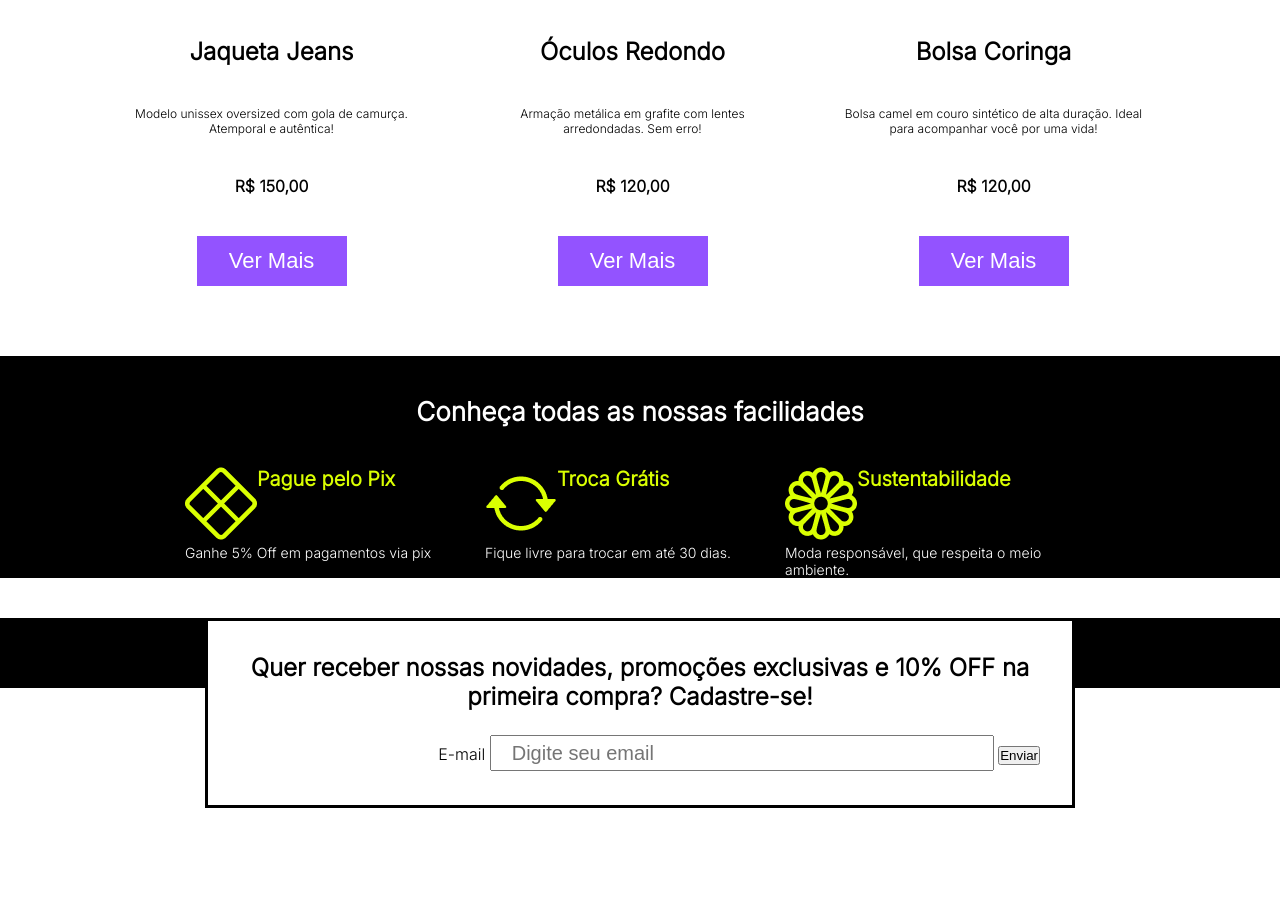
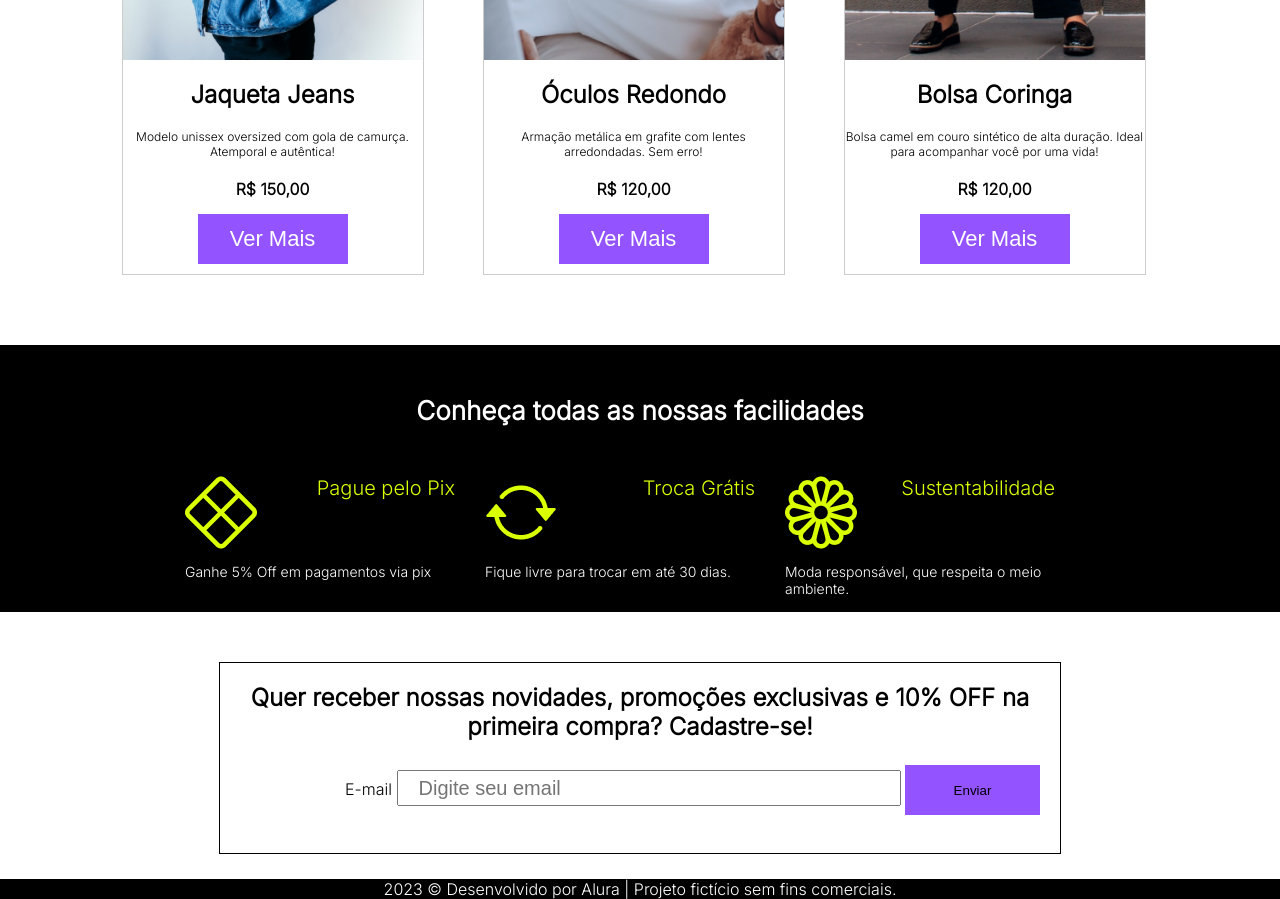
Before and after one commit to robson-haaland/challenge, a website: page index.html in a window 1280 px wide. Shown: the part 1799-2698 px from the top of the page. Before the commit the page ends 2607 px from the top, so only its background shows below. Drawn offline with nearby package versions, Linux system fonts and the light colour scheme.

Commit message:
Add files via upload

```diff
--- a/index.html
+++ b/index.html
@@ -51,7 +51,7 @@
 
 <section class="categoria">
     <h2 class="categoria-titulo">Busque por categoria:</h2>
-    <br>
+
     <div class="categoria-container">
         <figure class="secao">
             <img src="img/Categorias/Categoria camiseta.png" alt="camisetas">
@@ -79,120 +79,95 @@
         </figure>
     </div>
  </section>
-<br><br>
+
  <section class="produtos">
     <h2>Produtos que estão bombando!</h2>
-    <br>
+
     <div class="produto_container">
         <div class="card">
             <img src="img/Imagens Cards/Camiseta.png">
-            <br><br>
-            <strong class="produto_anuncio">Camiseta Conforto</strong>
-            <br><br>
-            <p class="produto_descricao">Multicores e tamanhos. Tecido de algodão 100%,</p>
-            <p class="produto_descricao">fresquinho para o verão. Modelagem unissex.</p>
-            <br><br>
-            <strong class="preço">R$ 70,00</strong>
-            <br><br>
+            <h3 class="produto_anuncio">Camiseta Conforto</h3>
+             <p class="produto_descricao">Multicores e tamanhos. Tecido de algodão 100%, fresquinho para o verão. Modelagem unissex.</p>
+            <p class="produto_descricao1">R$ 70,00</p>
             <a href="#" target="_self" >
             <button type="submit" class="ver-mais-btn">Ver Mais</button>
             </a>
         </div>
         <div div class="card">
             <img src="img/Imagens Cards/Calça.png">
-            <br><br>
-            <strong class="produto_anuncio">Calça Alfaiataria</strong>
-            <br><br>
+            <h3 class="produto_anuncio">Calça Alfaiataria</h3>
             <p class="produto_descricao">Modelo Wide Leg alfaiataria em linho. Uma peça pra vida toda!</p>
-            <br><br>
-            <strong class="preço">R$ 180,00</strong>
-            <br><br>
+            <p class="produto_descricao1">R$ 180,00</p>
             <a href="#" target="_self">
             <button class="ver-mais-btn">Ver Mais</button>
             </a>
         </div>
         <div class="card">
             <img src="img/Imagens Cards/Tenis.png">
-            <br><br>
-            <strong class="produto_anuncio">Tênis Chunky</strong>
-            <br><br>
+            <h3 class="produto_anuncio">Tênis Chunky</h3>
             <p class="produto_descricao">Snicker casual com solado mais alto e modelagem robusta. Modelo unissex.</p>
-            <br><br>
-            <strong class="preço">R$ 250,00</strong>
-            <br><br>
+            <p class="produto_descricao1">R$ 250,00</p>
             <a href="#" target="_self">
                 <button class="ver-mais-btn">Ver Mais</button>
             </a>
         </div>
     </div>
-        <br><br><br>
+
         <div class="produto_container">
         <div class="card">
             <img src="img/Imagens Cards/Jaqueta.png">
-            <br><br>
-            <strong class="produto_anuncio">Jaqueta Jeans</strong>
-            <br><br>
+            <h3 class="produto_anuncio">Jaqueta Jeans</h3>
             <p class="produto_descricao">Modelo unissex oversized com gola de camurça. Atemporal e autêntica!</p>
-            <br><br>
-            <strong class="preço">R$ 150,00</strong>
-            <br><br>
+            <p class="produto_descricao1">R$ 150,00</p>
             <a href="#" target="_self">
                 <button class="ver-mais-btn">Ver Mais</button>
             </a>
         </div>
         <div class="card">
             <img src="img/Imagens Cards/óculos.png">
-            <br><br>
-        <strong class="produto_anuncio">Óculos Redondo</strong>
-            <br><br>
-            <p class="produto_descricao">Armação metálica em grafite com lentes arredondadas. Sem erro!</p>
-            <br><br>
-            <strong class="preço">R$ 120,00</strong>
-            <br><br>
-            <a href="#" target="_self">
-                <button class="ver-mais-btn">Ver Mais</button>
+        <h3 class="produto_anuncio">Óculos Redondo</h3>
+         <p class="produto_descricao">Armação metálica em grafite com lentes arredondadas. Sem erro!</p>
+         <p class="produto_descricao1">R$ 120,00</p>
+         <a href="#" target="_self">
+         <button class="ver-mais-btn">Ver Mais</button>
             </a>
         </div>
         <div class="card">
             <img src="img/Imagens Cards/Bolsa.png">
-            <br><br>
-            <strong class="produto_anuncio">Bolsa Coringa</strong>
-            <br><br>
+            <h3 class="produto_anuncio">Bolsa Coringa</h3>
             <p class="produto_descricao">Bolsa camel em couro sintético de alta duração. Ideal para acompanhar você por uma vida!</p>
-            <br><br>
-            <strong class="preço">R$ 120,00</strong>
-            <br><br>
+            <p class="produto_descricao1">R$ 120,00</p>
             <a href="#" target="_self">
-                <button class="ver-mais-btn">Ver Mais</button>
+            <button class="ver-mais-btn">Ver Mais</button>
             </a>
         </div>
          </section>
-         <br><br><br>
+
          <section class="redes-sociais">
-            <br><br>
+
             <h2 class="redes_titulo">Conheça todas as nossas facilidades</h2>
-            <br><br>
+
             <div class="redes_icones">
                 <div class="redes_img">
                 <img src="img/Ícones/x-diamond (2).png">
-                <strong class="redes_subtitulo">Pague pelo Pix</strong>
+                <p class="redes_subtitulo">Pague pelo Pix</p>
                 <p class="rede_texto">Ganhe 5% Off em pagamentos via pix</p>
                 </div>
                 <div class="redes_img">
                     <img src="img/Ícones/arrow-repeat (2).png">
-                    <strong class="redes_subtitulo">Troca Grátis</strong>
+                    <p class="redes_subtitulo">Troca Grátis</p>
                     <p class="rede_texto">Fique livre para trocar em até 30 dias.</p>
                 </div>
                 <div class="redes_img">
                     <img src="img/Ícones/flower1 (3).png">
-                    <strong class="redes_subtitulo">Sustentabilidade</strong>
+                    <p class="redes_subtitulo">Sustentabilidade</p>
                     <p class="rede_texto">Moda responsável, que respeita o meio ambiente.</p>
                 </div>
             </div>
 
          </section>
-         <br><br>
-         <dialog open class="conteudo">
+
+         <div class="conteudo">
             <h2 class="conteudo_texto">Quer receber nossas novidades, promoções exclusivas e 10% OFF na primeira compra? Cadastre-se!</h2>
             <form>
                 <label for="name">E-mail</label>
@@ -200,10 +175,10 @@
                 <button type="submit" class="conteudo_botao">Enviar</button>
             </form>
 
-         </dialog>
+         </div>
 
          <footer class="rodapé">
-            <br>
+
             <p class="rodapé_titulo">2023 © Desenvolvido por Alura | Projeto fictício sem fins comerciais.</p>
           </footer>
 
--- a/styles/categoria.css
+++ b/styles/categoria.css
@@ -2,6 +2,7 @@
     display: flex;
     justify-content: center;
     gap: 16px;
+    padding-top: 60px;
 }
 
 .secao{
@@ -14,6 +15,7 @@
 
 .categoria-titulo{
     text-align: center;
+    padding-top: 50px;
 }
 
 .secao_titulo{
--- a/styles/conteudo.css
+++ b/styles/conteudo.css
@@ -1,11 +1,15 @@
 .conteudo{
-   background: var(--branco-principal);
-   border-radius: 0,5rem;
-   padding: 2rem;
-   text-align: center;
-   width: min(50rem, 80%);
-   height: min(20rem, 15%);
-   margin: auto;
+ width: 800px;
+ height: 150px;
+ background-color: var(--branco-principal);
+ border: 1px solid var(--preto-principal);
+ padding: 20px;
+ text-align: center;
+ margin: auto;
+ font-family: var(--fonte-principal);
+ font-size: 16px;
+ margin-top: 50px;
+ margin-bottom: 25px;
 }
 
 .conteudo_texto{
@@ -20,4 +24,12 @@
     min-height: 2rem;
     font-size: 20px;
     padding-left: 20px;
+    color: var(--terciaria1);
 }
+
+.conteudo_botao{
+    background-color: var(--terciaria1);
+    border: none;
+    width: 135px;
+    height: 50px;
+}
--- a/styles/produtos.css
+++ b/styles/produtos.css
@@ -3,12 +3,16 @@
    flex-direction: column;
    margin: 10px;
    width: 300px;
+   border: 1px solid var(--primaria1);
+   margin-top: 10px;
 
 }
 
 .produtos{
     text-align: center;
     font-family: var(--fonte-principal);
+    margin-bottom: 60px;
+    margin-top: 35px;
 }
 
 
@@ -17,6 +21,8 @@
     text-align: center;
     font-family: var(--fonte-principal);
     font-size: 24px;
+    padding-top: 20px;
+    padding-bottom: 20px;
 }
 
 .produto_container{
@@ -24,6 +30,9 @@
 grid-template-columns: 335px 335px 335px;
 justify-content: center;
 gap: 26px;
+margin-top: 55px;
+margin-bottom: 10px;
+padding-top: 10px;
 }
 
 .ver-mais-btn{
@@ -37,11 +46,17 @@ gap: 26px;
     width: 150px;
     height: 50px;
    align-items: center;
-   margin: auto;
+   margin-bottom: 10px;
    cursor: pointer;
 }
 
 .produto_descricao{
-    font-size: 12px;
-    font-family: var(--fonte-principal);
+   text-align: center;
+   font-size: 12px;
+   margin-bottom: 20px;
 }
+
+.produto_descricao1{
+    font-weight: bold;
+    padding-bottom: 15px;
+}
--- a/styles/redes-sociais.css
+++ b/styles/redes-sociais.css
@@ -7,6 +7,8 @@
     color: var(--branco-principal);
     font-size: 26px;
     text-align: center;
+   margin-bottom: 50px;
+   padding-top: 50px;
 }
 
 .redes_img{
@@ -27,13 +29,13 @@
     color: var(--secundaria1);
     font-family: var(--fonte-principal);
     font-size: 20px;
-    position: absolute;
-    text-align: center;
-
+    float: right;
 }
 
 .rede_texto{
     color: var(--branco-principal);
     font-family: var(--fonte-principal) ;
     font-size: 14px;
+    margin-bottom: 15px;
+    padding-top: 10px;
 }
--- a/styles/rodapé.css
+++ b/styles/rodapé.css
@@ -8,6 +8,6 @@
     color: var(--branco-principal);
     font-size: 16px;
    text-align: center;
-   height: 50px;
+   height: 20px;
    margin-inline-end: auto;
 }
```
